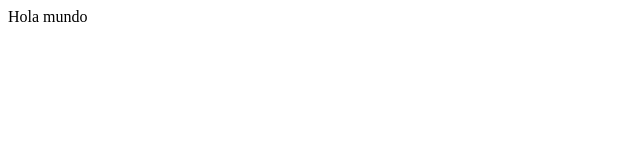
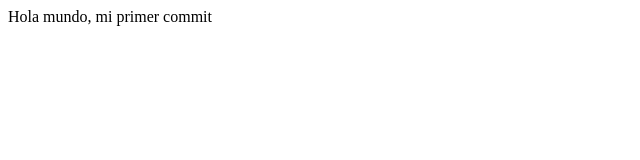
Before and after one commit to oscarzi/prewordWeb, a plain HTML site: page index.html in a window 1280 px wide. Shown: the whole page, without its empty margins (0-640 px from the left). Drawn offline with Linux system fonts and the light colour scheme.

Commit message:
nuevo commit

```diff
--- a/index.html
+++ b/index.html
@@ -4,11 +4,11 @@
     <meta charset="UTF-8">
     <meta http-equiv="X-UA-Compatible" content="IE=edge">
     <meta name="viewport" content="width=device-width, initial-scale=1.0">
-    <title>HOla mundo</title>
+    <title>Hola mundo</title>
 </head>
 <body>
     <article>
-        Hola mundo
+        Hola mundo, mi primer commit
     </article>
 
 </body>
```
